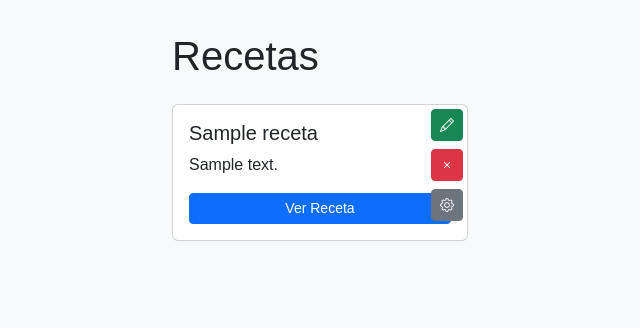
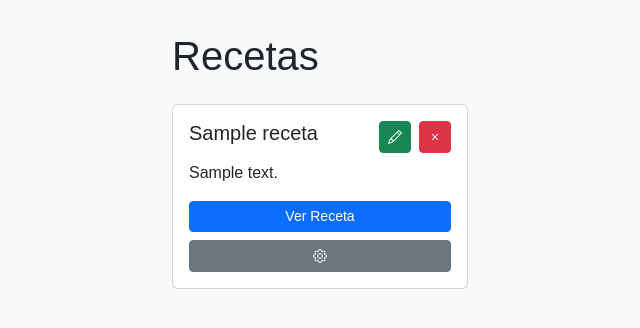
Before and after one commit to gabofunebre/recetario, a Flask app: page /recetas in a window 1280 px wide. Shown: the part 122-450 px from the top of the page, without its empty margins (0-640 px from the left). Run offline with Flask 3, Linux system fonts and the light colour scheme; the visitor is signed in with stand-in values (Sample User, id 1); tables that the repository leaves empty hold one stand-in row (values such as "Sample post"); some libraries are stand-ins or nearby versions.

Commit message:
Fix card button layout in recetas page

```diff
--- a/app/templates/recetas.html
+++ b/app/templates/recetas.html
@@ -10,28 +10,32 @@
   <div class="row">
     {% for receta in recetas %}
       <div class="col-md-4 mb-3">
-        <div class="card h-100 position-relative">
-          <div class="card-body">
-            <h5 class="card-title">{{ receta.nombre }}</h5>
+        <div class="card h-100">
+          <div class="card-body d-flex flex-column">
+            <div class="d-flex justify-content-between align-items-start mb-2">
+              <h5 class="card-title mb-0">{{ receta.nombre }}</h5>
+              {% if session.get('user_id') and (session.get('is_admin') or session.get('user_id') == receta.usuario_id) %}
+              <div class="d-flex gap-2">
+                <a href="{{ url_for('main.editar_receta', id=receta.id) }}" class="btn btn-success btn-sm icon-btn" title="Editar">
+                  <i class="bi bi-pencil"></i>
+                </a>
+                <form method="POST" action="{{ url_for('main.eliminar_receta', id=receta.id) }}" onsubmit="return confirm('¿Eliminar esta receta?');" class="d-inline">
+                  <button type="submit" class="btn btn-danger btn-sm icon-btn" title="Eliminar">
+                    <i class="bi bi-x"></i>
+                  </button>
+                </form>
+              </div>
+              {% endif %}
+            </div>
             {% if receta.descripcion %}
               <p class="card-text">{{ receta.descripcion }}</p>
             {% endif %}
-            <a href="{{ url_for('main.mostrar_receta', id=receta.id) }}" class="btn btn-primary btn-sm w-100">Ver Receta</a>
-            <div class="position-absolute top-0 end-0 d-flex flex-column gap-2 p-1">
-              {% if session.get('user_id') and (session.get('is_admin') or session.get('user_id') == receta.usuario_id) %}
-              <a href="{{ url_for('main.editar_receta', id=receta.id) }}" class="btn btn-success btn-sm icon-btn" title="Editar">
-                <i class="bi bi-pencil"></i>
-              </a>
-              <form method="POST" action="{{ url_for('main.eliminar_receta', id=receta.id) }}" onsubmit="return confirm('¿Eliminar esta receta?');">
-                <button type="submit" class="btn btn-danger btn-sm icon-btn" title="Eliminar">
-                  <i class="bi bi-x"></i>
-                </button>
-              </form>
+            <div class="mt-auto">
+              <a href="{{ url_for('main.mostrar_receta', id=receta.id) }}" class="btn btn-primary btn-sm w-100">Ver Receta</a>
               {% if session.get('is_admin') %}
-              <button type="button" class="btn btn-secondary btn-sm icon-btn" data-bs-toggle="modal" data-bs-target="#cfg{{ receta.id }}" title="Configurar">
+              <button type="button" class="btn btn-secondary btn-sm icon-btn w-100 mt-2" data-bs-toggle="modal" data-bs-target="#cfg{{ receta.id }}" title="Configurar">
                 <i class="bi bi-gear"></i>
               </button>
-              {% endif %}
               {% endif %}
             </div>
             {% if session.get('is_admin') %}
```
